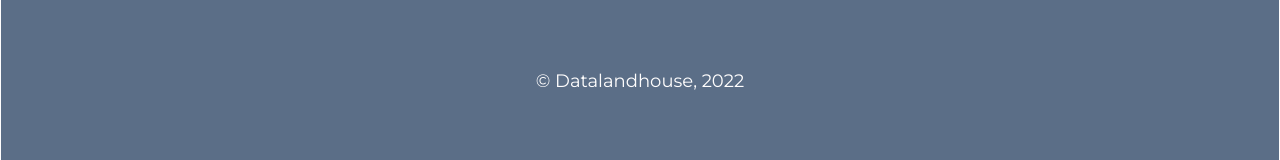
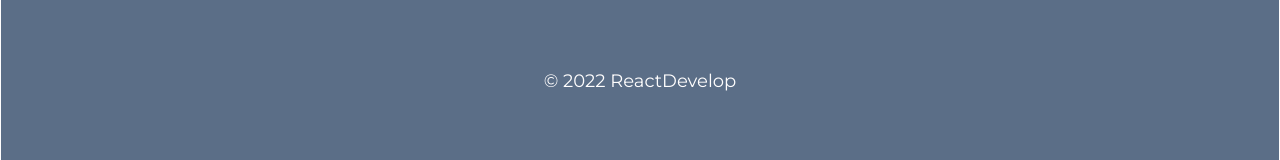
Before and after one commit to kamranqasimovsgithub/react-page, a React (Create React App) app: page /react-page/cart in a window 1280 px wide. Shown: the part 3726-3886 px from the top of the page. Built offline with nearby package versions, Linux system fonts and the light colour scheme.

Commit message:
React JS - website development

```diff
--- a/src/css/menu.css
+++ b/src/css/menu.css
@@ -56,7 +56,7 @@
         box-shadow: 0px 8px 16px 0px rgba(0,0,0,0.2);
         z-index: 1;
         text-align: center;
-        margin-top: 5px;
+        margin-top: 8px;
         transition: 1.5s;
     }
 
@@ -70,7 +70,6 @@
         width: 100%;
         padding: 0px;
         height: 50px;
-        background-color: red;
     }
 
     .dropdown-column a {
--- a/src/pages/Footer.jsx
+++ b/src/pages/Footer.jsx
@@ -81,7 +81,7 @@
                 <div className="row justify-between footer-copyright">
                     <div className="column  mobile-margin-bottom">
                         <p className="copyright">
-                            © Datalandhouse, 2022
+                            © 2022 ReactDevelop
                         </p>
                     </div>
                 </div>
```
